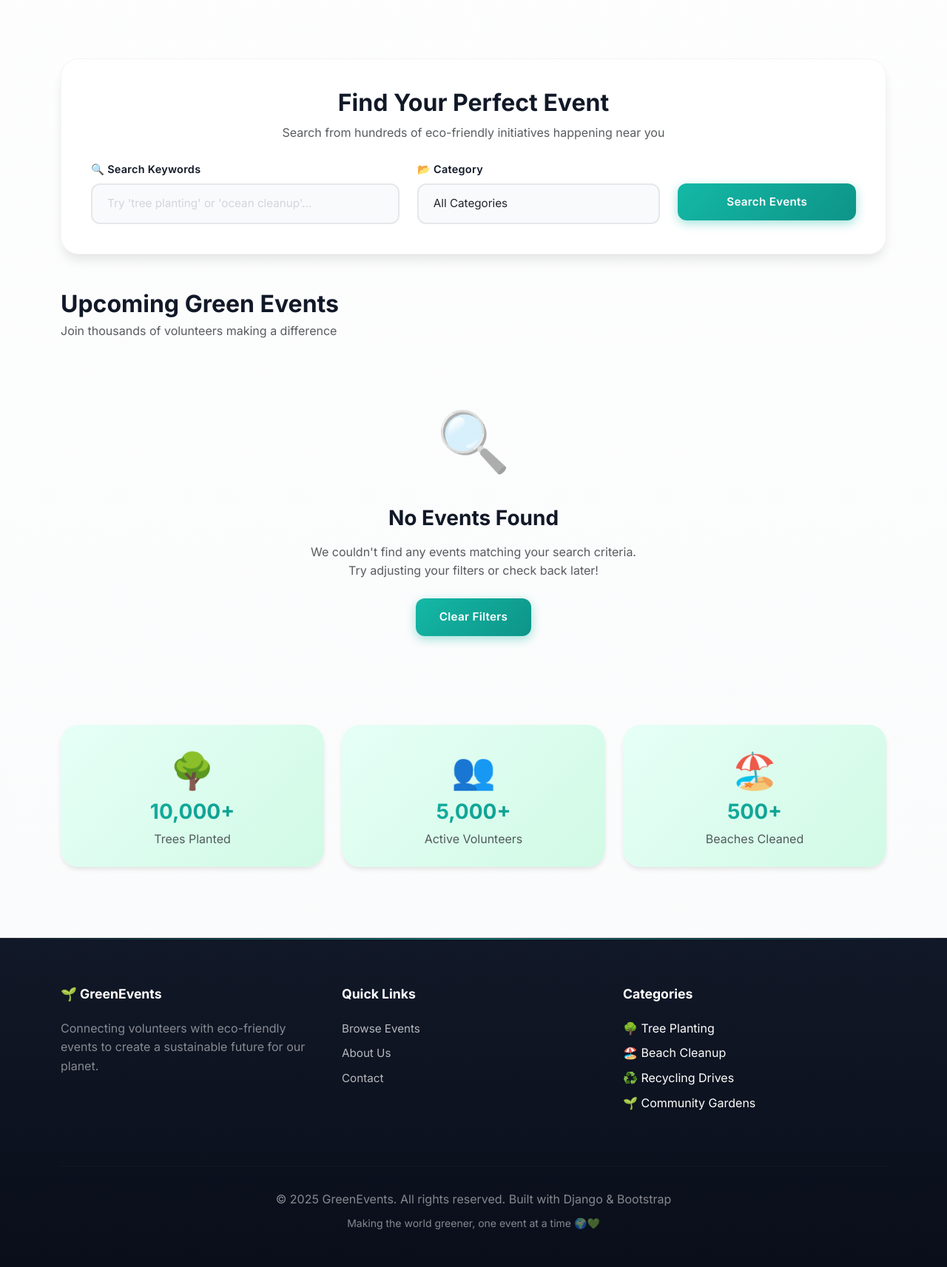
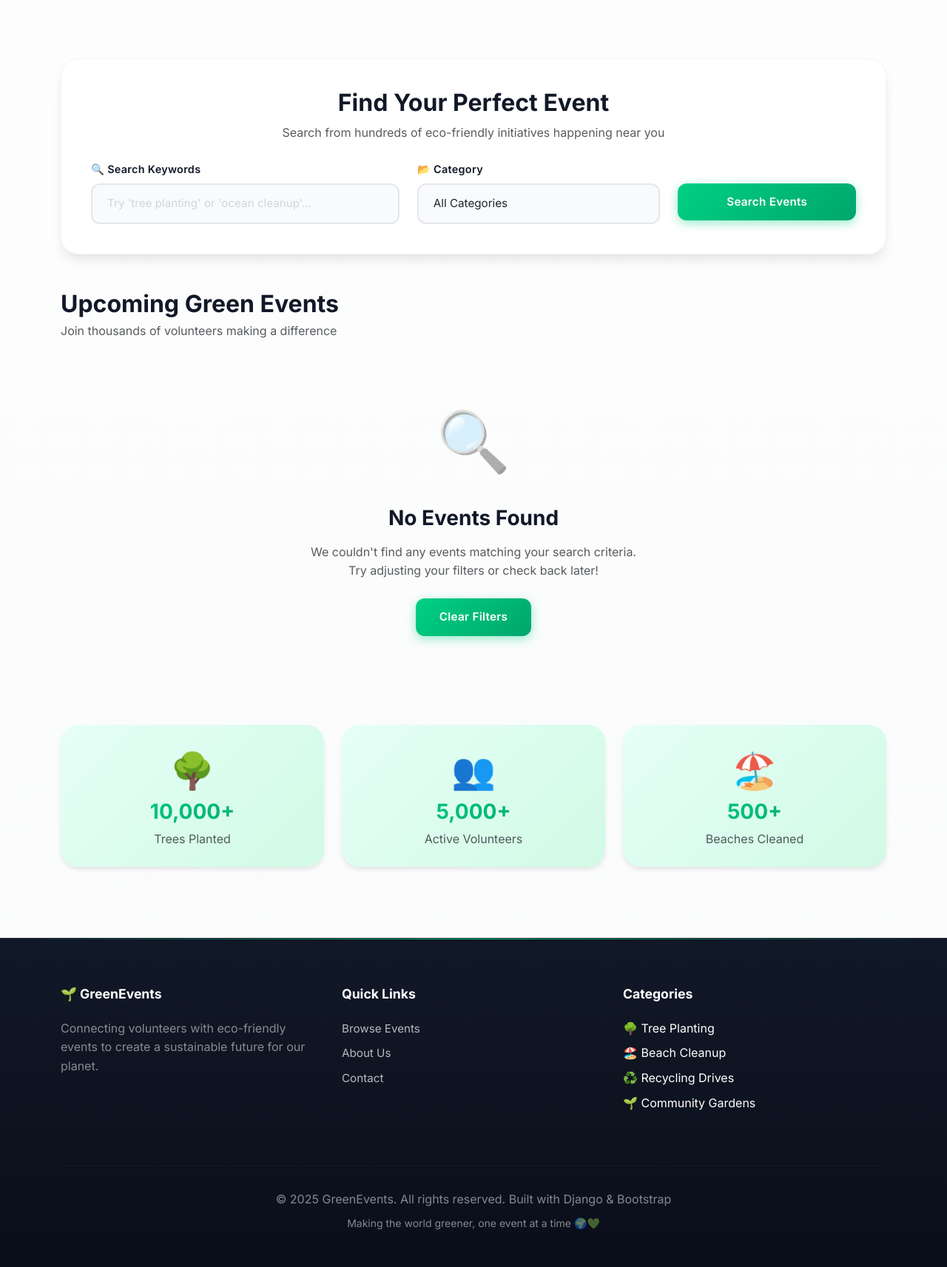
Before and after one commit to niketbhatt2002/GreenEvents, a Django app: page / in a window 1280 px wide. Shown: the part 682-2395 px from the top of the page at 74% size. Run offline with Django 5.2, Linux system fonts and the light colour scheme; the visitor is signed in with stand-in values (Sample User, id 1); data that the repository does not hold is empty.

Commit message:
The Final CSS

```diff
--- a/static/css/style.css
+++ b/static/css/style.css
@@ -1,18 +1,16 @@
 /* ==========================================
    GREENEVENTS - ULTRA MODERN UI
-   Ocean Blue-Green (Aqua/Teal) Theme
    ========================================== */
 
 /* Import Modern Font */
 @import url('https://fonts.googleapis.com/css2?family=Inter:wght@300;400;500;600;700;800;900&display=swap');
 
-/* CSS Variables - Ocean Blue-Green Palette */
+/* CSS Variables */
 :root {
-    --green-primary: #14b8a6;
-    --green-dark: #0d9488;
-    --green-light: #ccfbf1;
-    --green-accent: #5eead4;
-    --green-glow: rgba(20, 184, 166, 0.3);
+    --green-primary: #00d084;
+    --green-dark: #00a66c;
+    --green-light: #e6fff7;
+    --green-glow: rgba(0, 208, 132, 0.3);
 
     --gray-50: #f9fafb;
     --gray-100: #f3f4f6;
@@ -228,7 +226,7 @@ body {
     left: 0;
     width: 100%;
     height: 4px;
-    background: linear-gradient(90deg, var(--green-primary), var(--green-accent));
+    background: linear-gradient(90deg, var(--green-primary), var(--green-dark));
     transform: scaleX(0);
     transition: transform 0.4s ease;
 }
@@ -313,13 +311,13 @@ body {
 .btn-primary, .btn-success {
     background: linear-gradient(135deg, var(--green-primary), var(--green-dark));
     color: white;
-    box-shadow: 0 4px 14px 0 rgba(20, 184, 166, 0.4);
+    box-shadow: 0 4px 14px 0 rgba(0, 208, 132, 0.4);
 }
 
 .btn-primary:hover, .btn-success:hover {
     transform: translateY(-3px);
-    box-shadow: 0 8px 20px 0 rgba(20, 184, 166, 0.5);
-    background: linear-gradient(135deg, var(--green-dark), #0f766e);
+    box-shadow: 0 8px 20px 0 rgba(0, 208, 132, 0.5);
+    background: linear-gradient(135deg, var(--green-dark), #008a5a);
 }
 
 .btn-outline-success {
```
Also changed, not shown: other parts of static/css/style.css (+19 -11 lines).
